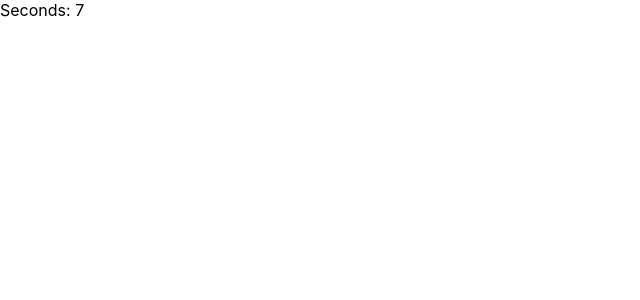
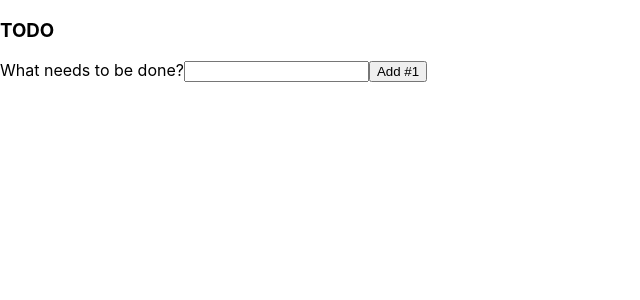
Before and after one commit to cwy007/react_example, a React (Create React App) app: page / in a window 1280 px wide. Shown: the top 300 px of the page, without its empty margins (0-640 px from the left). Built offline with nearby package versions, Linux system fonts and the light colour scheme.

Commit message:
TodoApp.js

```diff
--- a/src/Timer.js
+++ b/src/Timer.js
@@ -1,5 +1,4 @@
-import React from "react"
-import ReactDOM from "react-dom"
+import React from "react";
 
 class Timer extends React.Component {
   constructor(props) {
--- /dev/null
+++ b/src/TodoApp.js
@@ -0,0 +1,70 @@
+import React from 'react'
+
+class TodoApp extends React.Component {
+  constructor(props) {
+    super(props);
+    this.state = { items: [], text: '' };
+    this.handleChange = this.handleChange.bind(this);
+    this.handleSubmit = this.handleSubmit.bind(this);
+  }
+
+  render() {
+    return (
+      <div>
+        <h3>TODO</h3>
+        <TodoList items={this.state.items} />
+        <form onSubmit={this.handleSubmit}>
+          <label htmlFor="new-todo">
+            What needs to be done?
+          </label>
+          <input
+            id="new-todo"
+            onChange={this.handleChange}
+            value={this.state.text}
+          />
+          <button>
+            Add #{this.state.items.length + 1}
+          </button>
+        </form>
+      </div>
+    );
+  }
+
+  handleChange(e) {
+    this.setState({ text: e.target.value });
+  }
+
+  handleSubmit(e) {
+    e.preventDefault();
+    if (this.state.text.length === 0) {
+      return;
+    }
+    const newItem = {
+      text: this.state.text,
+      id: Date.now()
+    };
+    this.setState(state => ({
+      items: state.items.concat(newItem),
+      text: ''
+    }));
+  }
+}
+
+class TodoList extends React.Component {
+  render() {
+    return (
+      <ul>
+        {this.props.items.map(item => (
+          <li key={item.id}>{item.text}</li>
+        ))}
+      </ul>
+    );
+  }
+}
+
+// ReactDOM.render(
+//   <TodoApp />,
+//   document.getElementById('todos-example')
+// );
+
+export default TodoApp;
--- a/src/index.js
+++ b/src/index.js
@@ -1,13 +1,12 @@
 import React from 'react';
 import ReactDOM from 'react-dom';
 import './index.css';
-import App from './App';
 import * as serviceWorker from './serviceWorker';
-import Timer from "./Timer.js"
+import TodoApp from "./TodoApp.js"
 
 ReactDOM.render(
   <React.StrictMode>
-    <Timer />
+    <TodoApp />
   </React.StrictMode>,
   document.getElementById('root')
 );
```
